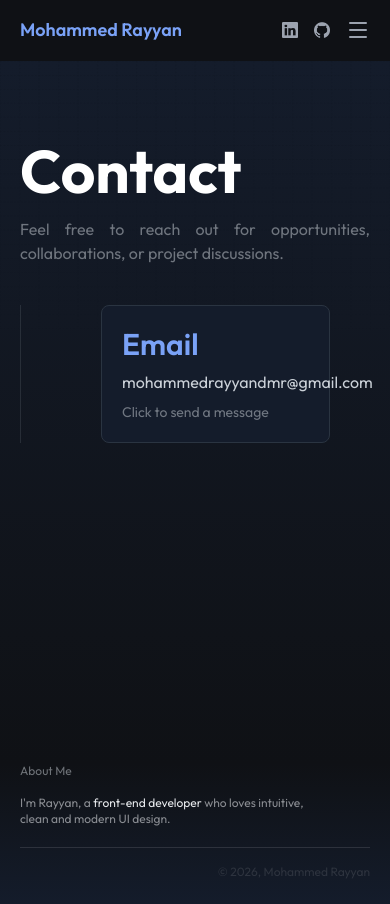
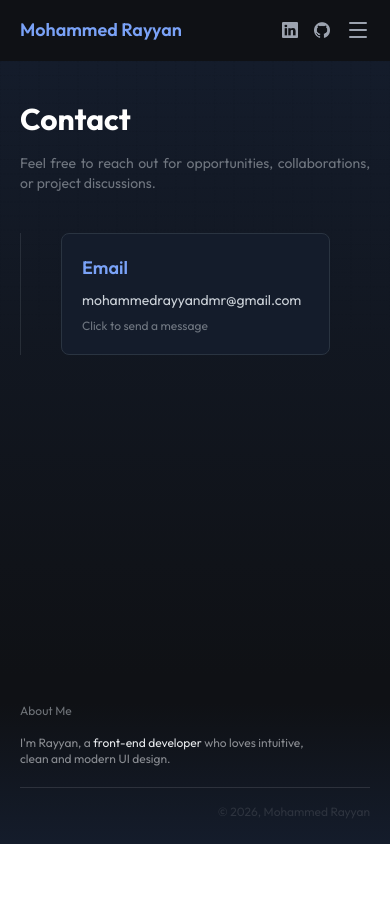
Before and after one commit to mohammedrayyan-dev/mohammedrayyandev, a React (Vite) app: page /contact in a window 390 px wide. After the commit the page ends 844 px from the top, so only its background shows below. Built offline with nearby package versions, Linux system fonts and the light colour scheme.

Commit message:
ui: mobile responsiveness contact page

```diff
--- a/src/components/Contact.jsx
+++ /dev/null
@@ -1,9 +0,0 @@
-import React from 'react'
-
-const Contact = () => {
-  return (
-    <div>Contact</div>
-  )
-}
-
-export default Contact
--- a/src/components/HeroSection.jsx
+++ b/src/components/HeroSection.jsx
@@ -24,7 +24,7 @@ const HeroSection = () => {
         <div className="flex flex-row gap-5 md:gap-10 pt-[20px]">
         <button
         onClick={() => navigate("/contact")}
-        className="px-[15px] md:px-[30px] py-[7px] md:py-[14px] bg-[#7AA2F7] rounded-lg hover:bg-[#6C8EDB] text-[#0F1115] text-sm md:text-base font-bold">
+        className="px-[15px] md:px-[30px] py-[10px] md:py-[14px] bg-[#7AA2F7] rounded-lg hover:bg-[#6C8EDB] text-[#0F1115] text-sm md:text-base font-bold">
           Get in Touch
         </button>
           <a
@@ -39,7 +39,7 @@ const HeroSection = () => {
       </div>
 
       <div className="block">
-      <img src={MyPhoto} alt="My Photo" className="w-[125px] md:w-[350px] object-contain rounded-full"/>
+      <img src={MyPhoto} alt="My Photo" className="w-[180px] md:w-[350px] object-contain rounded-full"/>
       </div>
 
       </div>
--- a/src/pages/Contact.jsx
+++ b/src/pages/Contact.jsx
@@ -3,36 +3,36 @@ import Grid from "/src/assets/images/ui/grid.png"
 const Contact = () => {
   return (
     <>
-    <div className="relative bg-gradient-to-b from-[#141C2B] to-transparent overflow-hidden pt-20 pb-80 px-5 md:px-6 lg:px-20">
+    <div className="relative bg-gradient-to-b from-[#141C2B] to-transparent overflow-hidden pt-10 md:pt-20 pb-80 px-5 md:px-6 lg:px-20">
 
       <img src={Grid} alt="Grid" className="absolute inset-0 w-full max-h-[350px] object-contain [mask-image:linear-gradient(to_bottom,black,transparent)]"/>
 
     <div className="relative flex flex-col gap-10 max-w-6xl mx-auto">
 
     <div className="flex flex-col gap-4">
-      <h1 className="text-6xl font-bold text-white">
+      <h1 className="text-3xl md:text-6xl font-bold text-white">
         Contact
       </h1>
-      <p className="text-[#CBD1D880] text-md text-justify">
+      <p className="text-[#CBD1D880] text-sm md:text-md text-justify">
         Feel free to reach out for opportunities, collaborations, or project discussions.
       </p>
     </div>
 
     <div className="border-l border-[#CBD1D820] mr-10 flex flex-col gap-10">
 
-    <div className="pl-20">
+    <div className="pl-10 md:pl-20">
 
     <div
     onClick={() => window.open("mailto:mohammedrayyandmr@gmail.com", "_blank")}
     className="bg-[#141C2B] border border-[#2A3441] rounded-lg p-5 hover:bg-[#1B2434] cursor-pointer transition-colors duration-300">
       <div className="flex flex-col gap-2">
-      <h2 className="text-[#7AA2F7] text-3xl font-semibold">
+      <h2 className="text-[#7AA2F7] text-lg md:text-xl md:text-3xl font-semibold">
         Email
       </h2>
-      <p className="text-[#CBD1D8] text-md">
+      <p className="text-[#CBD1D8] text-sm md:text-md">
         mohammedrayyandmr@gmail.com
       </p>
-      <p className="text-[#CBD1D880] text-sm">
+      <p className="text-[#CBD1D880] text-xs md:text-sm">
         Click to send a message
       </p>
       </div>
```
